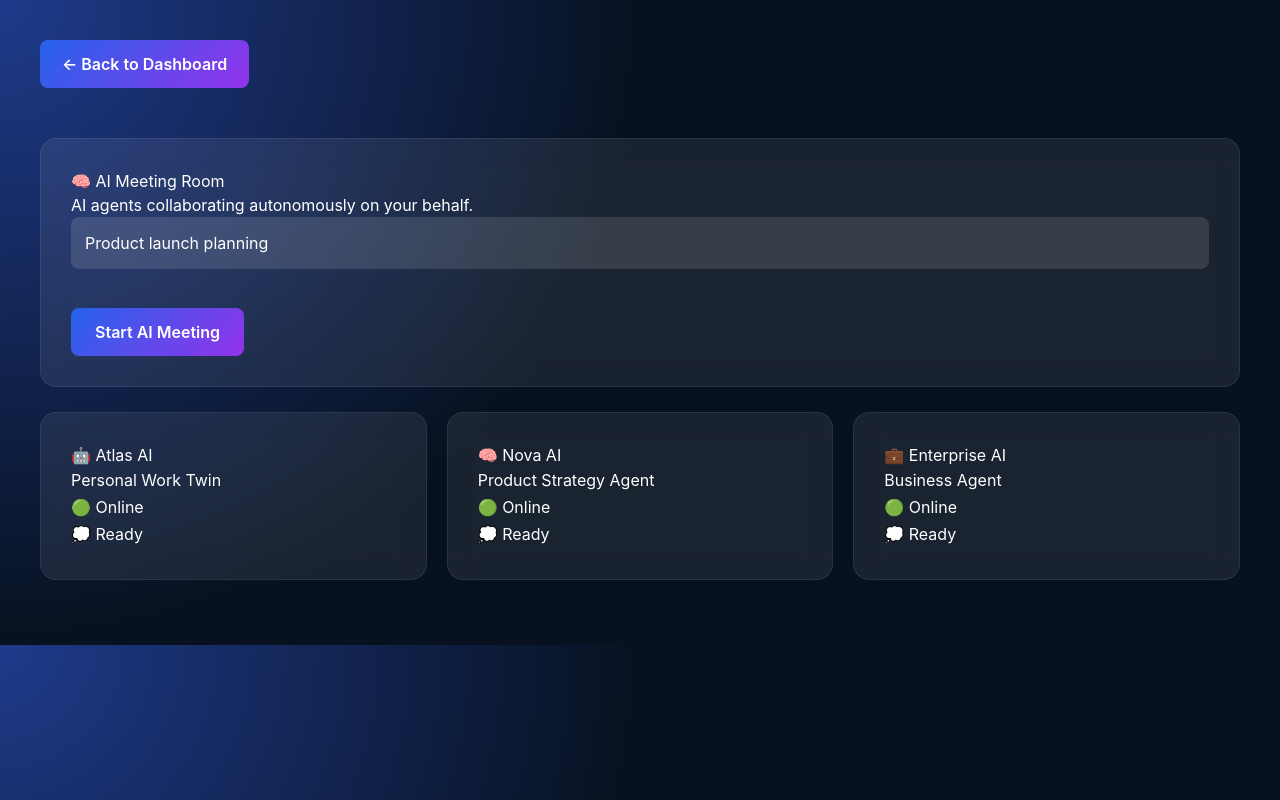
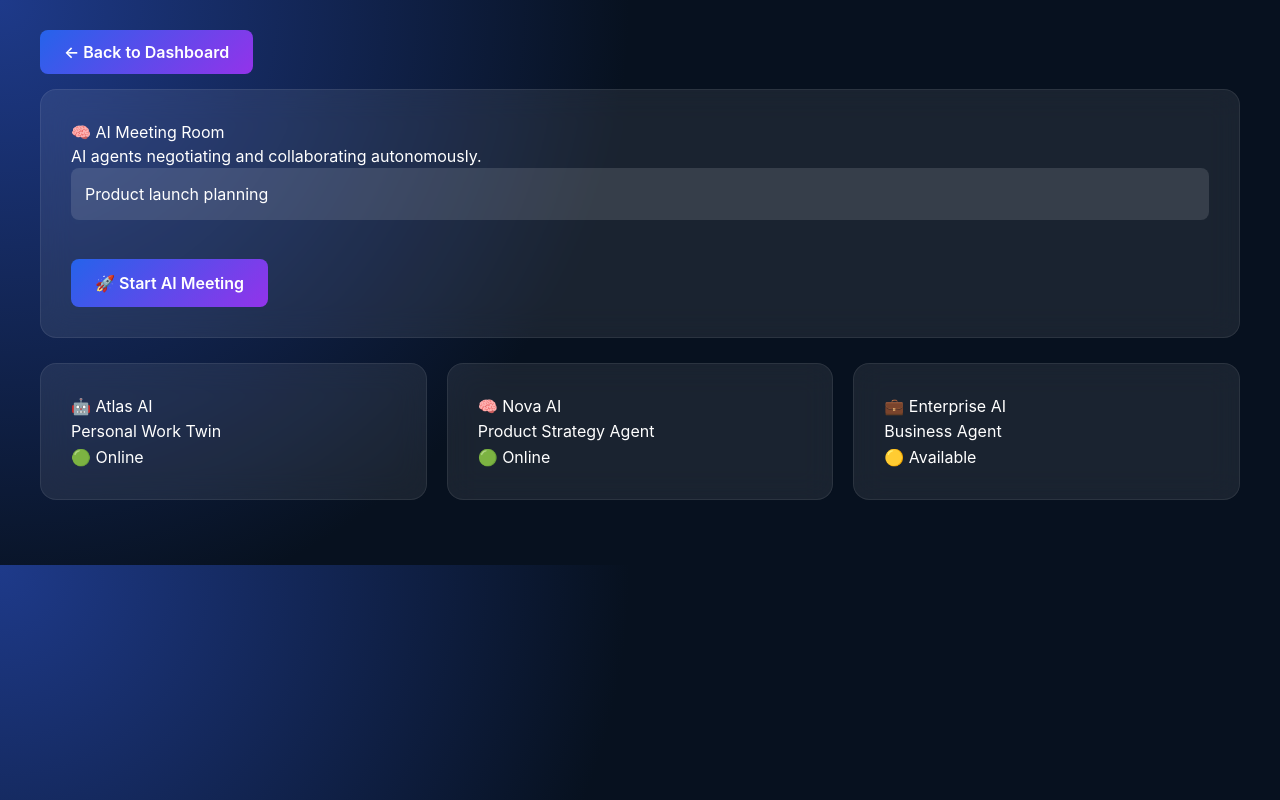
Before and after one commit to paulindongo/ai-pa-autonomous-work-twin, a React app in the folder frontend/: page /meetings in a window 1280 px wide. Built offline with nearby package versions, Linux system fonts and the light colour scheme; the HTML template or start-up script is replaced by a standard one.

Commit message:
Add AI agent thinking animation to Meeting Room

```diff
--- a/frontend/src/index.css
+++ b/frontend/src/index.css
@@ -566,3 +566,24 @@ grid-template-columns:
   margin-right: 12px;
   margin-bottom: 10px;
 }
+
+.thinking {
+  animation: pulse 1.5s infinite;
+}
+
+
+@keyframes pulse {
+
+  0% {
+    opacity:0.4;
+  }
+
+  50% {
+    opacity:1;
+  }
+
+  100% {
+    opacity:0.4;
+  }
+
+}
--- a/frontend/src/pages/MeetingRoom.jsx
+++ b/frontend/src/pages/MeetingRoom.jsx
@@ -5,98 +5,48 @@ import { Link } from "react-router-dom";
 function MeetingRoom() {
 
 
-  const [topic, setTopic] = useState("Product launch planning");
-  const [meeting, setMeeting] = useState(null);
-  const [loading, setLoading] = useState(false);
+  const [topic, setTopic] = useState(
+    "Product launch planning"
+  );
+
+  const [meetingStarted, setMeetingStarted] = useState(false);
+
+  const [thinking, setThinking] = useState(false);
 
 
 
-  const agents = [
-    {
-      name: "Atlas AI",
-      role: "Personal Work Twin",
-      icon: "🤖"
-    },
-    {
-      name: "Nova AI",
-      role: "Product Strategy Agent",
-      icon: "🧠"
-    },
-    {
-      name: "Enterprise AI",
-      role: "Business Agent",
-      icon: "💼"
-    }
-  ];
+  function startMeeting() {
+
+    setThinking(true);
 
 
+    setTimeout(() => {
 
-  async function startMeeting() {
+      setThinking(false);
 
+      setMeetingStarted(true);
 
-    setLoading(true);
-
-
-    try {
-
-
-      const response = await fetch(
-        `https://verbose-space-cod-vpv4rv9wj7q5c69x5-8000.app.github.dev/meeting/create?topic=${encodeURIComponent(topic)}`,
-        {
-          method: "POST"
-        }
-      );
-
-
-      const data = await response.json();
-
-
-      setMeeting(data);
-
-
-
-    } catch (error) {
-
-
-      console.error("Meeting error:", error);
-
-      alert("Unable to connect to AI Meeting Room");
-
-
-    }
-
-
-    setLoading(false);
-
+    }, 3000);
 
   }
 
 
 
-
   return (
-
 
     <div className="main-content">
 
 
-
       <div className="page-navigation">
-
 
         <Link
           to="/"
-          className="back-button"
+          className="save-button"
         >
-
           ← Back to Dashboard
-
         </Link>
 
-
       </div>
-
-
 
 
 
@@ -110,7 +60,7 @@ function MeetingRoom() {
 
 
         <p>
-          AI agents collaborating autonomously on your behalf.
+          AI agents negotiating and collaborating autonomously.
         </p>
 
 
@@ -127,9 +77,7 @@ function MeetingRoom() {
 
 
 
-        <br />
-        <br />
-
+        <br/><br/>
 
 
         <button
@@ -140,8 +88,7 @@ function MeetingRoom() {
 
         >
 
-          {loading ? "Agents Thinking..." : "Start AI Meeting"}
-
+          🚀 Start AI Meeting
 
         </button>
 
@@ -153,101 +100,55 @@ function MeetingRoom() {
 
 
 
+      <div className="stats-grid">
 
 
+        <div className="stat-card">
 
-      <section className="stats-grid">
-
-
-        {
-          agents.map((agent)=>(
-
-
-            <div
-              className="stat-card"
-              key={agent.name}
-            >
-
-
-              <h2>
-                {agent.icon} {agent.name}
-              </h2>
-
+          🤖 Atlas AI
 
           <p>
-                {agent.role}
+            Personal Work Twin
           </p>
 
-
-              <p>
+          <span>
             🟢 Online
-              </p>
-
-
-              <p className={loading ? "thinking" : ""}>
-                💭 {loading ? "Thinking..." : "Ready"}
-              </p>
-
-
+          </span>
 
         </div>
 
 
-          ))
-        }
 
+        <div className="stat-card">
 
-      </section>
+          🧠 Nova AI
+
+          <p>
+            Product Strategy Agent
+          </p>
+
+          <span>
+            🟢 Online
+          </span>
+
+        </div>
 
 
 
 
+        <div className="stat-card">
 
+          💼 Enterprise AI
 
-
-
-
-      {
-        meeting &&
-
-        <>
-
-
-          <div className="hero-card">
-
-
-            <h2>
-              💬 Live AI Discussion
-            </h2>
-
-
-
-            {
-              meeting.messages?.map((msg,index)=>(
-
-
-                <p key={index}>
-
-
-                  <strong>
-                    {msg.sender}
-                  </strong>
-
-
-                  :
-
-                  {" "}
-
-                  {msg.message}
-
-
-
+          <p>
+            Business Agent
           </p>
 
+          <span>
+            🟡 Available
+          </span>
 
-
-              ))
-            }
+        </div>
 
 
 
@@ -257,16 +158,86 @@ function MeetingRoom() {
 
 
 
+      {thinking && (
+
+        <div className="stat-card">
+
+          <h2>
+            🤔 Agents Thinking...
+          </h2>
+
+
+          <p className="thinking">
+
+            Atlas AI is analysing objectives...
+
+          </p>
+
+
+          <p className="thinking">
+
+            Nova AI is generating strategies...
+
+          </p>
+
+
+          <p className="thinking">
+
+            Enterprise AI is evaluating impact...
+
+          </p>
+
+
+        </div>
+
+      )}
 
 
 
-          <div className="hero-card">
+
+
+
+      {meetingStarted && (
+
+
+        <>
+
+
+        <div className="stat-card">
+
+
+          <h2>
+            💬 Live AI Discussion
+          </h2>
+
+
+          <p>
+            🤖 Atlas AI: Reviewing objectives and priorities.
+          </p>
+
+
+          <p>
+            🧠 Nova AI: Analysing strategic opportunities.
+          </p>
+
+
+          <p>
+            💼 Enterprise AI: Evaluating business impact.
+          </p>
+
+
+        </div>
+
+
+
+
+
+        <div className="stat-card">
 
 
           <h2>
             📋 Final AI Summary
           </h2>
-
 
 
           <p>
@@ -284,16 +255,13 @@ function MeetingRoom() {
           </p>
 
 
-
         </div>
 
 
 
 
 
-
-
-          <div className="hero-card">
+        <div className="stat-card">
 
 
           <h2>
@@ -316,21 +284,17 @@ function MeetingRoom() {
           </p>
 
 
-
         </div>
-
 
 
         </>
 
-
-      }
+      )}
 
 
 
 
     </div>
-
 
   );
 
@@ -338,5 +302,4 @@ function MeetingRoom() {
 }
 
 
-
 export default MeetingRoom;
```
Lines whose indentation alone changed are shown as unchanged.
